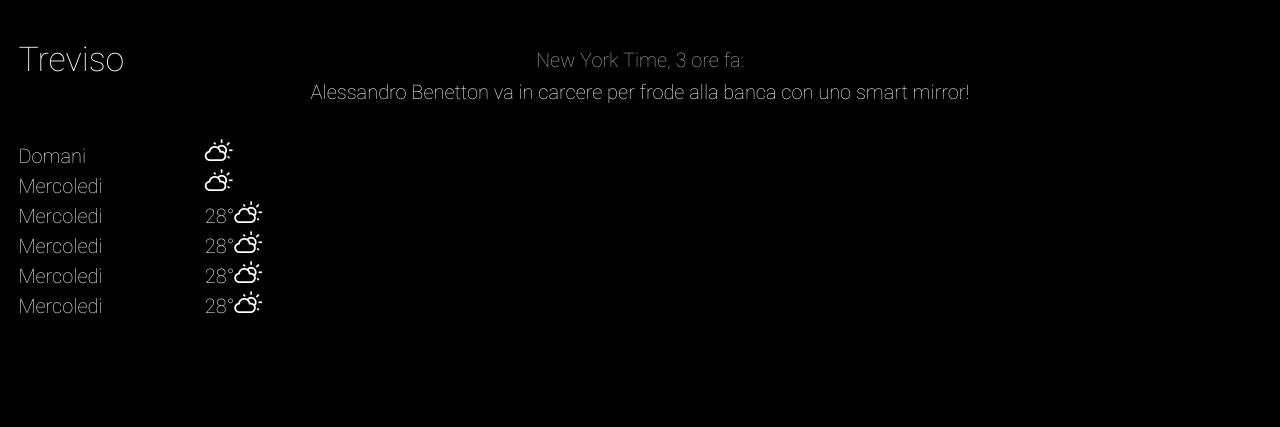
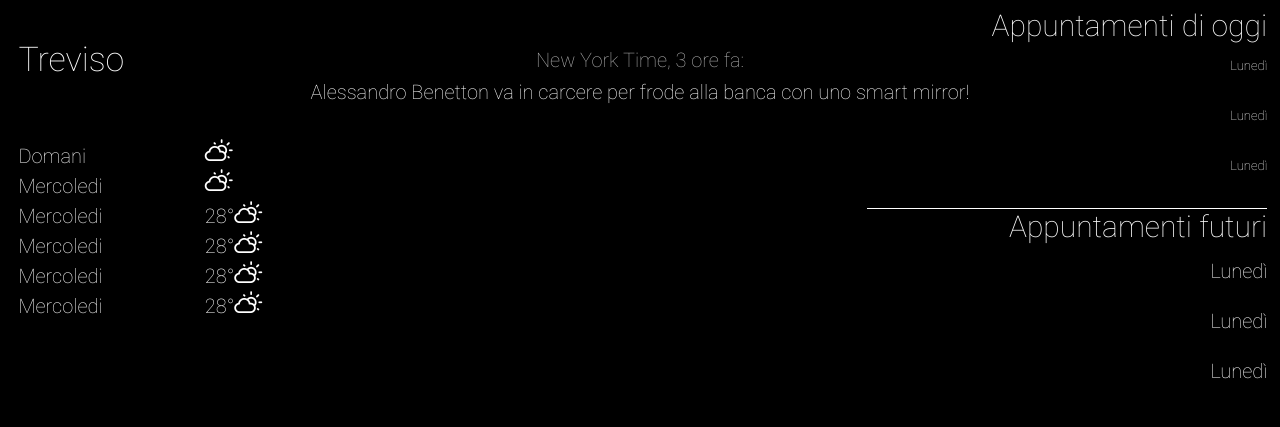
Before and after one commit to EdoAle/Mirror, a plain HTML site: page index.html in a window 1280 px wide. Drawn offline with Linux system fonts and the light colour scheme; no server answers.

Commit message:
calendar add

```diff
--- a/Modules/Calendar/index.css
+++ b/Modules/Calendar/index.css
@@ -15,6 +15,9 @@
   width: 400px;
   height: 400px;
   display: block;
+  text-align: right;
+  position: fixed;
+  right: 1%;
 }
 
 .calendar-maj{
--- a/default.css
+++ b/default.css
@@ -118,3 +118,45 @@
   font-size: 20px;
   color:#fff;
 }
+
+.calendar-box{
+  width: 400px;
+  height: 400px;
+  display: block;
+  text-align: right;
+  position: fixed;
+  right: 1%;
+}
+
+.calendar-maj{
+  height:50%;
+  width: 100%;
+  border-bottom: solid;
+  border-width: 1px;
+  border-color: #fff;
+  color: #fff;
+  font-size: 13px;
+}
+
+.calendar-min{
+  height:50%;
+  width: 100%;
+  color: #fff;
+  font-size: 20px;
+}
+
+.calendar-events-maj{
+  height: 25%;
+  width: 100%;
+}
+
+.calendar-events-min{
+  height: 25%;
+  width: 100%;
+}
+
+.calendar-events-max{
+  height: 25%;
+  width: 100%;
+  font-size: 30px;
+}
--- a/index.html
+++ b/index.html
@@ -41,6 +41,20 @@
           <span class="days-icons" id="day6.temp">28°<i id="day6.ico" class="wi wi-day-cloudy"></i></span>
         </div>
       </div>
+		      <div class="calendar-box">
+		          <div class="calendar-maj">
+		            <div class="calendar-events-max">Appuntamenti di oggi</div>
+		            <div class="calendar-events-maj">Luned&igrave;</div>
+		            <div class="calendar-events-maj">Luned&igrave;</div>
+		            <div class="calendar-events-maj">Luned&igrave;</div>
+		          </div>
+		          <div class="calendar-min">
+		            <div class="calendar-events-max">Appuntamenti futuri</div>
+		            <div class="calendar-events-min">Luned&igrave;</div>
+		            <div class="calendar-events-min">Luned&igrave;</div>
+		            <div class="calendar-events-min">Luned&igrave;</div>
+		          </div>
+		      </div>
 		  <div class="news-name">New York Time, 3 ore fa:</div>
 		  <div class="news-title">Alessandro Benetton va in carcere per frode alla banca con uno smart mirror!</div>
     <script type="text/javascript" src="Modules/weather/Weather.js"></script>
```
